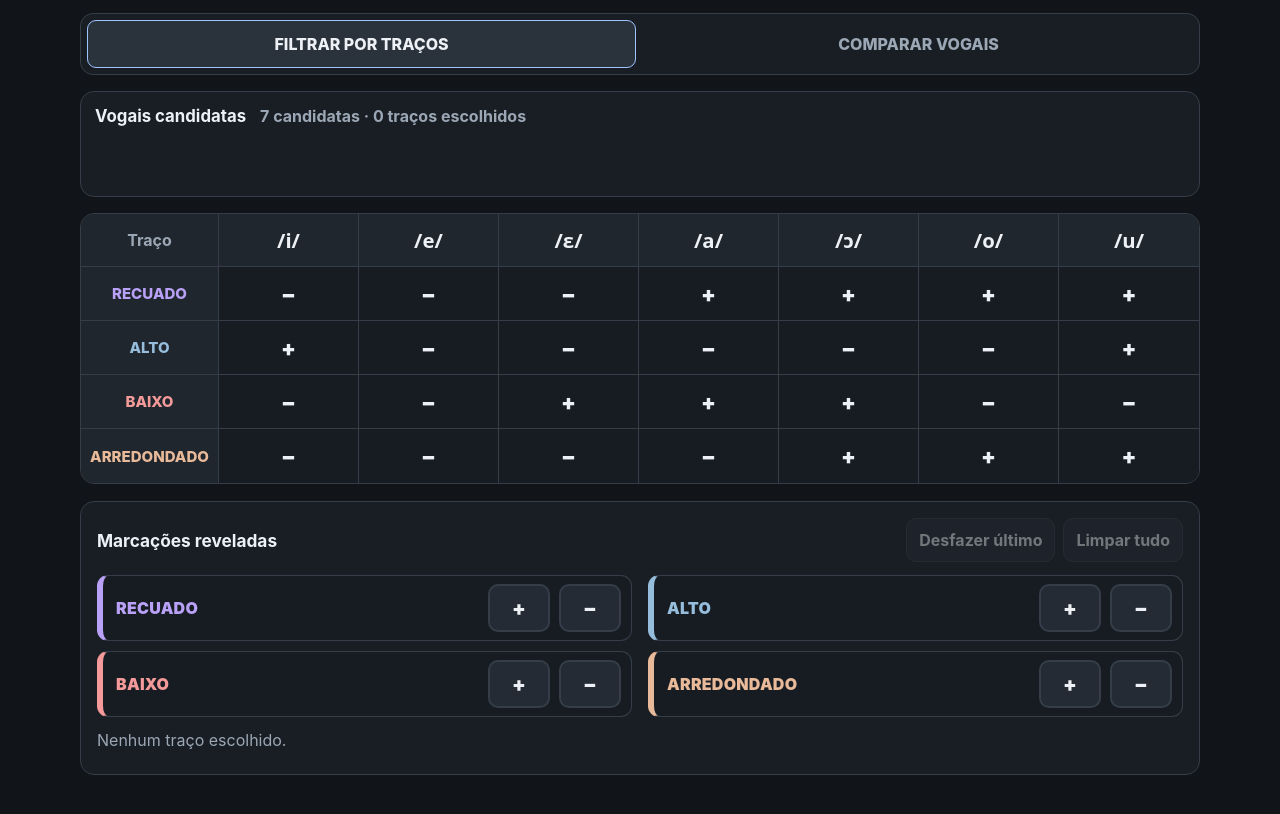
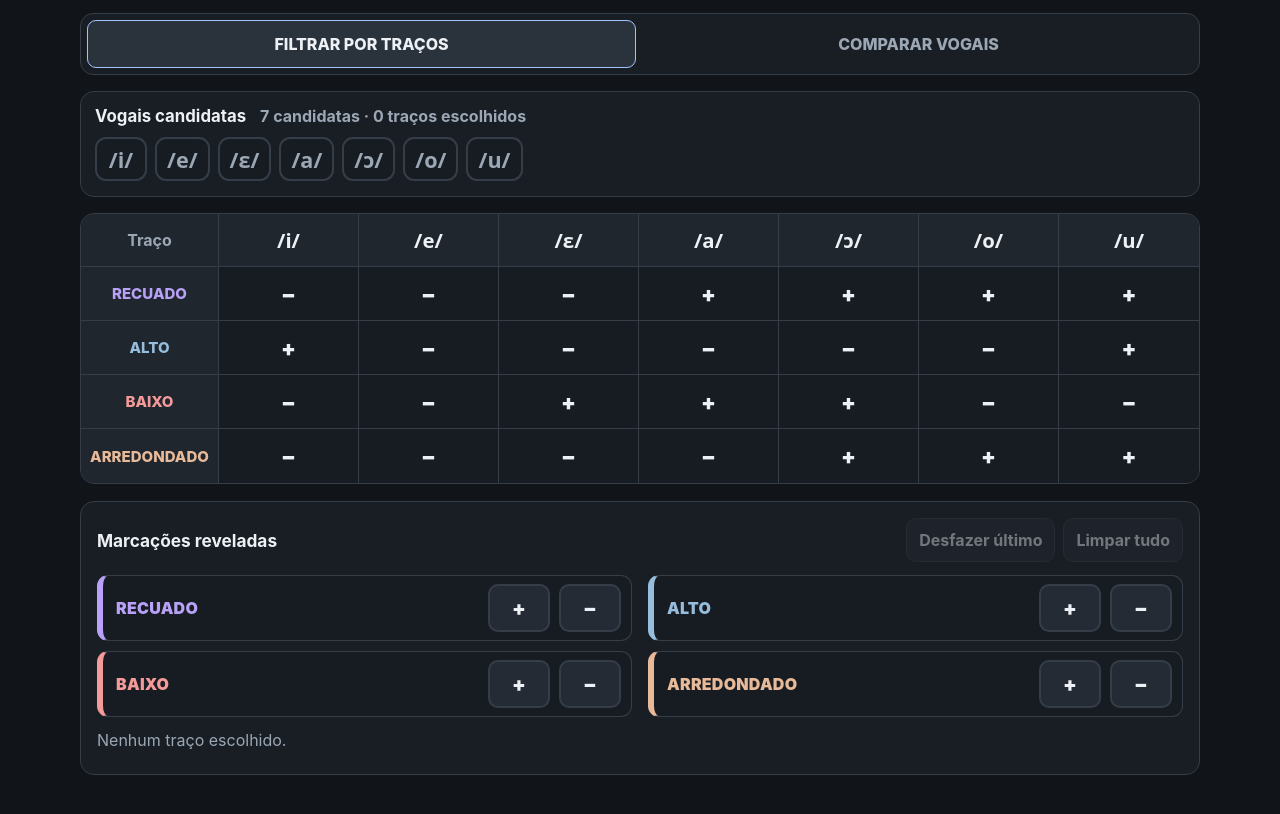
Before and after one commit to ricardojosehlima/tracos_fonologicos, a plain HTML site: page vogais.html in a window 1280 px wide. Shown: the part 134-948 px from the top of the page. Drawn offline with Linux system fonts and the light colour scheme.

Commit message:
Update vogais.html

```diff
--- a/vogais.html
+++ b/vogais.html
@@ -1002,7 +1002,7 @@ function render() {
   const activeCount = selectionOrder.length;
   const matchingIndexes = [];
 
-  vowels.forEach((consonant, index) => {
+  vowels.forEach((vowel, index) => {
     if (matchesSelections(vowel)) matchingIndexes.push(index);
   });
 
```
